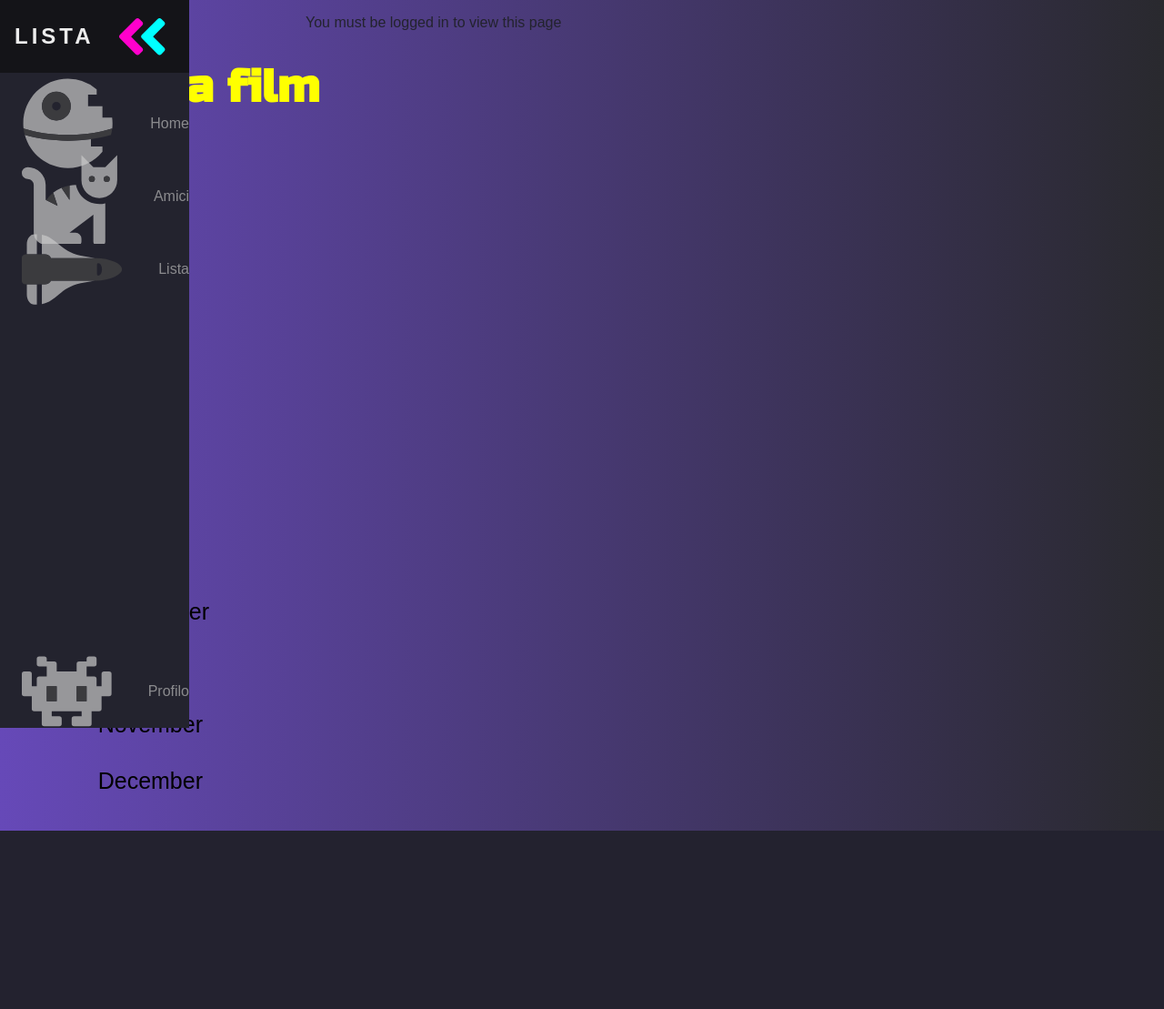
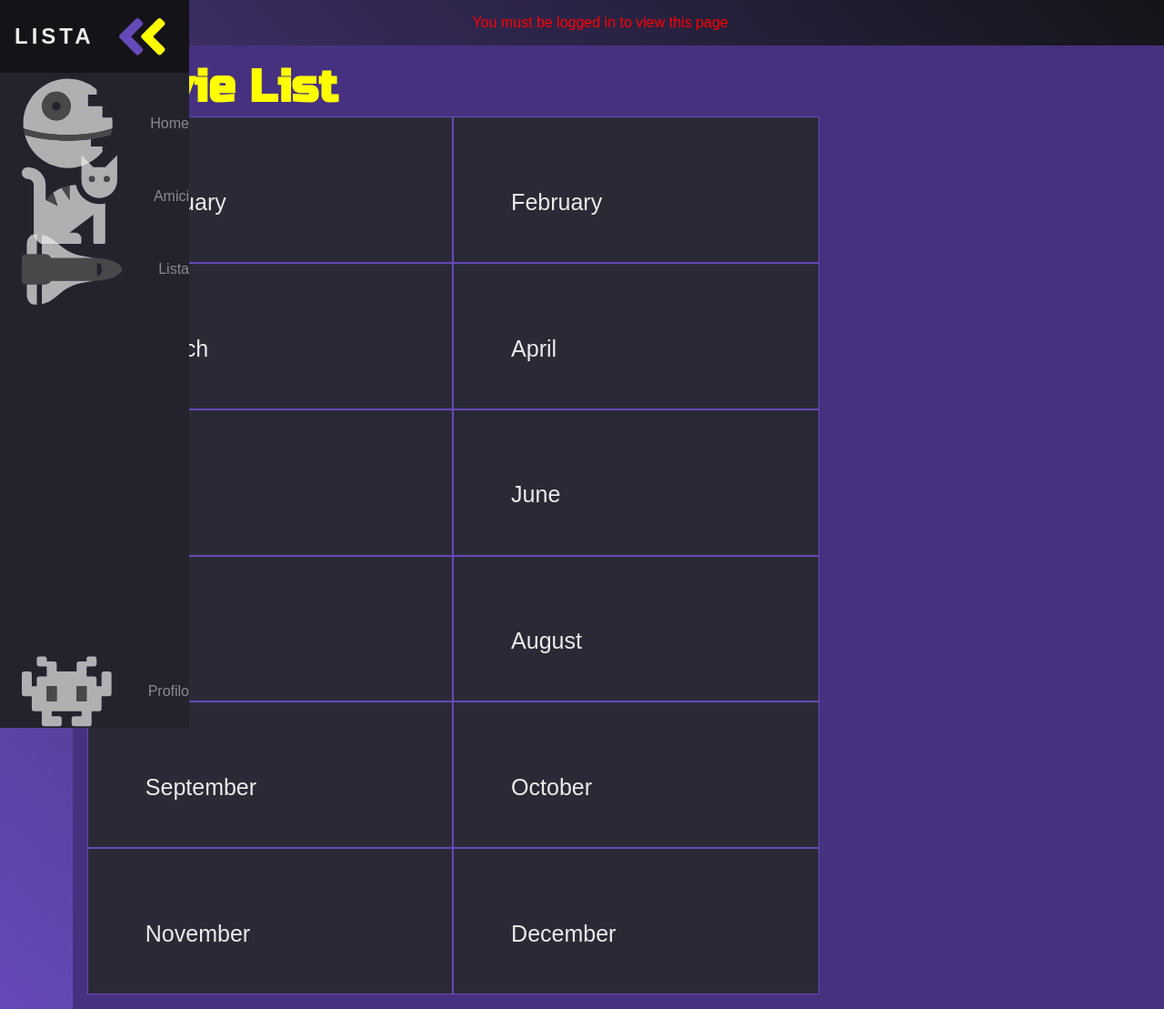
Before and after one commit to bergio13/webapp_v2, a Flask app: page /lista in a window 1280 px wide. Shown: the whole page at 91% size. Before the commit the page ends 913 px from the top, so only its background shows below. Run offline with Flask 2, Linux system fonts and the light colour scheme; some web fonts are replaced.

Commit message:
styling list section

```diff
--- a/app.py
+++ b/app.py
@@ -2,30 +2,14 @@ from flask import Flask, render_template, jsonify, request, flash, redirect, ses
 from werkzeug.security import generate_password_hash, check_password_hash
 from database import load_users_from_db, load_users_from_username, engine, load_users_from_email, insert_user, get_user_id, insert_movies, get_movies
 import os
+import datetime
 
 app = Flask(__name__)
 app.secret_key = os.urandom(24)
 
-
-#class User(db.Model, UserMixin):
-#    __tablename__ = 'users'
-#
-#    id = Column(Integer, primary_key=True, autoincrement=True)
-#    username = Column(String(50), unique=True, nullable=False)
-#    email = Column(String(120), unique=True, nullable=False)
-#    password = Column(String(120), nullable=False)
-#
-#    def __init__(self, username, email, password):
-#        self.username = username
-#        self.email = email
-#        self.password = password
-#
-##    def __repr__(self):
-##        return f"<User(username='{self.username}', email='{self.email}')>"
-##
-
+year_now = datetime.date.today().year
 months = ['January', 'February', 'March', 'April', 'May', 'June', 'July', 'August', 'September', 'October', 'November', 'December']
-
+dict_months = {1: 'January', 2: 'February', 3: 'March', 4: 'April', 5: 'May', 6: 'June', 7: 'July', 8: 'August', 9: 'September', 10: 'October', 11: 'November', 12: 'December'}
 
 @app.route('/')
 def hello():
@@ -47,7 +31,7 @@ def lista():
     else:
         flash('You must be logged in to view this page', category='error')
         return render_template('lista.html', movies=[], months=months)
-    return render_template('lista.html', movies=movies, months=months)
+    return render_template('lista.html', movies=movies, months=months, now=year_now, dict_months=dict_months)
 
 @app.route("/users/<name>")
 def show_user_profile(name):
@@ -105,11 +89,13 @@ def login():
 
     # User reached route via POST (as by submitting a form via POST)
     if request.method == "POST":
-
         email = request.form['email']
         password = request.form['password']
-
-        users = load_users_from_email(email)
+        try:
+            users = load_users_from_email(email)
+        except:
+            users = []
+            flash('Something went wrong, please try again', category='error')
         if users != []:
             if users[0]['email'] == email and users[0]['password'] == password:
                 session['loggedin'] = True
@@ -120,8 +106,9 @@ def login():
          # If account exists in accounts table in out database
             else:
             # Account doesnt exist or username/password incorrect
-                flash ('Incorrect username/password!')
-
+                flash ('Incorrect username/password!', category='error')
+        else:
+            flash ('Something went wrong, please try again', category='error')
     # User reached route via GET (as by clicking a link or via redirect)
     return render_template("login.html", session=session)
 
--- a/static/css/style.css
+++ b/static/css/style.css
@@ -12,7 +12,7 @@
 body {
   margin: 0;
   padding: 0;
-  background: linear-gradient(90deg, #6649b8, #29292e);
+  background: linear-gradient(45deg, #6649b8, #141418);
   color: black;
 }
 
@@ -59,6 +59,14 @@ h4 {
   margin-left: 1%;
 }
 
+.lista {
+  font-size: 23px;
+  font-weight: normal;
+  text-align: justify;
+  margin-left: 10%;
+  margin-bottom: 0.75%;
+}
+
 a {
   color: rgb(255, 0, 204);
   text-decoration: none;
@@ -85,6 +93,60 @@ ul.add li {
   object-fit: cover;
   float: right;
   margin-right: 10%;
+}
+
+.flashes {
+  text-align: center;
+}
+
+.error {
+  color: red;
+}
+
+.success {
+  color: green;
+}
+
+/* -----------------------------------Grid styling----------------------------------------------------------------- */
+.column {
+  float: left;
+  width: 24%;
+  padding: 45.5px 60px;
+  text-align: center;
+  cursor: pointer;
+  color: #ececec;
+  background-color: #2a2a37;
+  transition: 200ms ease;
+  border: #6649b8 1px solid;
+}
+
+.column:hover {
+  background-color: #6649b8;
+}
+
+.containerTab {
+  position: relative;
+  width: 96%;
+  padding: 0 16px;
+  color: #ececec;
+  display: none;
+  overflow: hidden;
+  background-color: #2a2a37;
+  border: #6649b8 1px solid;
+}
+
+.row::after {
+  content: "";
+  clear: both;
+  display: table;
+}
+
+.closebtn {
+  float: right;
+  color: yellow;
+  font-size: 35px;
+  cursor: pointer;
+  top: 0;
 }
 
 /* -----------------------------------Navbar styling----------------------------------------------------------------- */
@@ -139,11 +201,11 @@ ul.add li {
 }
 
 .fa-secondary {
-  color: rgb(0, 255, 255);
+  color: yellow;
 }
 
 .fa-primary {
-  color: rgb(255, 0, 204);
+  color: var(--text-tertiary);
 }
 
 .fa-primary,
@@ -267,7 +329,7 @@ form {
   display: block;
   width: 100%;
   height: 4px;
-  background: var(--text-tertiary);
+  background: yellow;
   transform: scaleX(0);
   transform-origin: 0%;
   transition: transform 500ms ease;
@@ -357,7 +419,7 @@ select {
   position: relative;
   margin: 1rem 1rem;
   color: yellowgreen;
-  border-color: var(--text-tertiary);
+  border-color: yellow;
   background: transparent;
   font-weight: bold;
   font-size: 1rem;
@@ -369,7 +431,7 @@ select {
   margin: 1rem 1rem;
 }
 
-/* Small screens */
+/*----------------------------------------------------- Small screens--------------------------------------------------------- */
 @media only screen and (max-width: 600px) {
   .navbar {
     bottom: 0;
--- /dev/null
+++ b/static/js/grid.js
@@ -0,0 +1,8 @@
+function openTab(tabName) {
+  var i;
+  var x = document.getElementsByClassName("containerTab");
+  for (i = 0; i < x.length; i++) {
+    x[i].style.display = "none";
+  }
+  document.getElementById(tabName).style.display = "block";
+}
--- a/templates/animation.html
+++ b/templates/animation.html
@@ -5,8 +5,8 @@
 
 <script src="static/js/script.js"></script>
 <main>
-  <h1 style="font-family: Russo One">Home</h1>
-  <h3>Film visti questo mese</h3>
-  <a href="/add_movie">Aggiungi un film</a>
+  <h1>Home</h1>
+  <h3 style="display: inline-block; margin-top: 0">Film visti questo mese</h3>
+  <a href="/add_movie" style="color: yellow; margin: 25px">Aggiungi un film</a>
 </main>
 {% endblock %}
--- a/templates/base.html
+++ b/templates/base.html
@@ -22,13 +22,15 @@
   </head>
 
   <body>
-    {% if get_flashed_messages(with_categories=true) %}
-    <header>
-      <div class="alert alert-primary mb-0 text-center" role="alert">
-        {{ get_flashed_messages() | join(" ") }}
-      </div>
-    </header>
-    {% endif %}
+    {% with messages = get_flashed_messages(with_categories=true) %}
+  {% if messages %}
+    <ul class=flashes>
+    {% for category, message in messages %}
+      <li class="{{ category }}">{{ message }}</li>
+    {% endfor %}
+    </ul>
+  {% endif %}
+{% endwith %}
 
     <nav class="navbar">
       <ul class="navbar-nav">
--- a/templates/lista.html
+++ b/templates/lista.html
@@ -1,13 +1,37 @@
 {% extends 'base.html' %} {% block title %}Lista{% endblock %} {% block content
 %}
-<main>
+<script src="static/js/grid.js"></script>
+<main style="background-color: #463180">
   <div>
-    <h1>Lista film</h1>
+    <h1 style="margin-bottom: 2px">Movie List</h1>
   </div>
-  {% for month in months %}
-  <h4>{{month}}</h4>
-  {% for movie in movies%}
-  <p>{{movie}}</p>
-  {% endfor %} {% endfor %}
+  <div class="row">
+    {% for month in months %}
+    <div class="column" onclick="openTab('{{month}}');">
+      <h4>{{month}}</h4>
+    </div>
+    <div id="{{month}}" class="containerTab">
+      <span onclick="this.parentElement.style.display='none';" class="closebtn"
+        >&times;</span
+      >
+      <ol>
+        {% for movie in movies%} {% if dict_months[movie['v_date'].month] ==
+        month %} {% if movie['rewatch']== 1 %}
+        <li class="lista" style="color: brown">
+          {% elif movie['p_year'] == now %}
+        </li>
+
+        <li class="lista" style="color: lightgreen">{% else %}</li>
+
+        <li class="lista">
+          {% endif %} {{movie['movie'].upper()}} ({{movie['p_year']}}) -
+          {{movie['director'].upper()}}, {{movie['genre']}}, {{movie['rating']}}
+        </li>
+        {% endif %} {% endfor %}
+      </ol>
+    </div>
+
+    {% endfor %}
+  </div>
 </main>
 {% endblock %}
```
